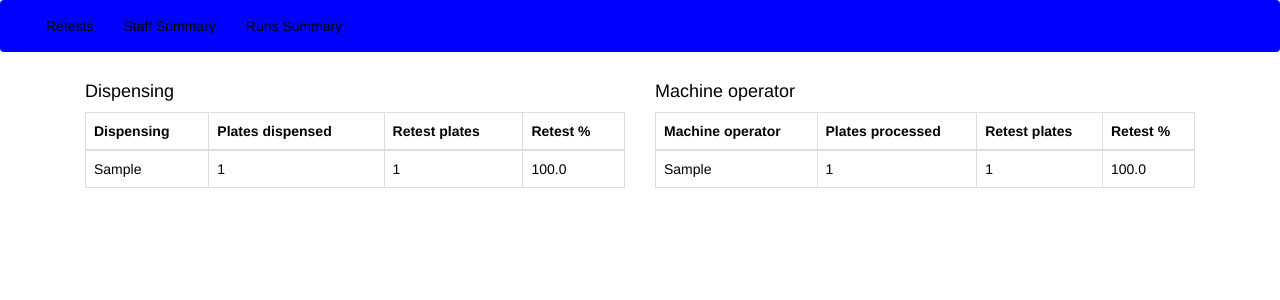
After one commit to lootfee/extraction, a Flask app: page /staff_summary in a window 1280 px wide. The commit adds this page. Shown: the top 300 px of the page. Run offline with Flask 2, Linux system fonts and the light colour scheme; tables that the repository leaves empty hold one stand-in row (values such as "Sample post"); some libraries are stand-ins or nearby versions.

Commit message:
added staff summary and runs summary

```diff
--- a/app/routes.py
+++ b/app/routes.py
@@ -1,10 +1,10 @@
 from app import app, db
 from flask import render_template, flash, redirect, url_for
 from flask_login import current_user, login_user, logout_user, login_required
-from app.forms import LoginForm, StaffRegistrationForm, AdminRegistrationForm, EditStaffInfoForm, PrcessedSamplesForm, RegisterStationsForm, RegisterShiftForm, FilterPlateDateForm, UploadFileForm
-from app.models import User, Member, ProcessedSamples, Station, Shift, AssignedMemberToStations, AssignedMemberToShift, Retests
+from app.forms import LoginForm, StaffRegistrationForm, AdminRegistrationForm, EditStaffInfoForm, PrcessedSamplesForm, RegisterStationsForm, RegisterShiftForm, FilterPlateDateForm, RetestFileForm, RunSummaryFileForm
+from app.models import User, Member, ProcessedSamples, Station, Shift, AssignedMemberToStations, AssignedMemberToShift, Retests, RunSummary, RunSummary1
 import os
-from datetime import date, datetime
+from datetime import date, datetime, timedelta
 from sqlalchemy.sql import func
 import random
 import psycopg2
@@ -267,10 +267,10 @@ def admin():
 
 @app.route('/data_uploads', methods=['GET', 'POST'])
 def data_uploads():
-	form = UploadFileForm()
+	form = RetestFileForm()
 	if form.validate_on_submit():
 		#filename = secure_filename(form.fileContents.data.filename)
-		filestream =  form.file_name.data
+		filestream =  form.retest_file_name.data
 		filestream.seek(0)#read file without saving
 		names = ['sample_id', 'plate_id', 'well', 'fam', 'vic', 'analyst', 'retest_type', 'reason', 'remarks', 'admin_comment']
 		dataset = concat((chunk for chunk in read_csv(filestream, names=names, chunksize=10000, keep_default_na=False)))#read_csv(file_loc, chunksize=1000, sep='\n')
@@ -299,7 +299,70 @@ def data_uploads():
 							db.session.commit()
 			except KeyError:
 				pass
-	return render_template('data_upload.html', form=form)
+
+	form2 = RunSummaryFileForm()
+	if form2.validate_on_submit():
+		filestream2 =  form2.run_summary_file_name.data
+		filestream2.seek(0)#read file without saving
+		names2 = ['plate_id', 'shift', 'date', 'blank_lot', 'pc_lot', 'extraction_operator', 'dispensing_start', 'dispensing_end', 'sample_qty', 'extraction_rgt_lot', 'mlb_load_time', 'machine_id', 'plate_load_time', 'qpcr_mix_lot', 'mgisp_tips_lot', 'machine_operator', 'dispensing', 'verifier']
+		dataset2 = concat((chunk for chunk in read_csv(filestream2, names=names2, chunksize=10000, keep_default_na=False)))
+		for i in range(1, len(dataset2)):
+			try:
+				if dataset2.loc[i, 'extraction_operator'] != '':
+					extraction_operator_ = dataset2.loc[i, 'extraction_operator'].replace(' ', '/')
+					extraction_operator = extraction_operator_.split('/')
+					dataset2.loc[i, 'dispensing'] = extraction_operator[0]
+					try:
+						dataset2.loc[i, 'verifier'] = extraction_operator[1]
+					except IndexError:
+						pass
+
+				if dataset2.loc[i, 'dispensing_start'] != '':
+					dispensing_start_ = dataset2.loc[i, 'dispensing_start'].replace('A', '').replace('a', '').replace('P', '').replace('p', '').replace('M', '').replace('m', '').replace(' ', '')
+					try:
+						dispensing_start = datetime.strptime(dispensing_start_, '%I:%M')
+						dataset2.loc[i, 'dispensing_start'] = dispensing_start.time()
+					except ValueError:
+						dataset2.loc[i, 'dispensing_start'] = ''
+
+				if dataset2.loc[i, 'dispensing_end'] != '':
+					dispensing_end_ = dataset2.loc[i, 'dispensing_end'].replace('A', '').replace('a', '').replace('P', '').replace('p', '').replace('M', '').replace('m', '').replace(' ', '')
+					try:
+						dispensing_end = datetime.strptime(dispensing_end_, '%I:%M')
+						dataset2.loc[i, 'dispensing_end'] = dispensing_end.time()
+					except ValueError:
+						dataset2.loc[i, 'dispensing_end'] = ''
+
+				if dataset2.loc[i, 'plate_load_time'] != '':
+					plate_load_time_ = dataset2.loc[i, 'plate_load_time'].replace('A', '').replace('a', '').replace('P', '').replace('p', '').replace('M', '').replace('m', '').replace(' ', '')
+					try:
+						plate_load_time = datetime.strptime(plate_load_time_, '%I:%M')
+						dataset2.loc[i, 'plate_load_time'] = plate_load_time.time()
+					except ValueError:
+						dataset2.loc[i, 'plate_load_time'] = ''
+
+				if dataset2.loc[i, 'mlb_load_time'] != '':
+					mlb_load_time_ = dataset2.loc[i, 'mlb_load_time'].replace('A', '').replace('a', '').replace('P', '').replace('p', '').replace('M', '').replace('m', '').replace(' ', '')
+					try:
+						mlb_load_time = datetime.strptime(mlb_load_time_, '%I:%M')
+						dataset2.loc[i, 'mlb_load_time'] = mlb_load_time.time()
+					except ValueError:
+						dataset2.loc[i, 'mlb_load_time'] = ''
+
+				run_summary_query = RunSummary1.query.filter_by(plate_id=dataset2.loc[i, 'plate_id'], shift=dataset2.loc[i, 'shift'], dispensing_start=dataset2.loc[i, 'dispensing_start'], plate_load_time=dataset2.loc[i, 'plate_load_time']).first()
+				if not run_summary_query:
+					try:
+						run_summary = RunSummary1(plate_id=dataset2.loc[i, 'plate_id'], shift=dataset2.loc[i, 'shift'], blank_lot=dataset2.loc[i, 'blank_lot'], pc_lot=dataset2.loc[i, 'pc_lot'], sample_dispensing=dataset2.loc[i, 'dispensing'], verifier=dataset2.loc[i, 'verifier'], dispensing_start=dataset2.loc[i, 'dispensing_start'], dispensing_finish=dataset2.loc[i, 'dispensing_end'], sample_qty=dataset2.loc[i, 'sample_qty'], extraction_rgt_lot=dataset2.loc[i, 'extraction_rgt_lot'], machine_id=dataset2.loc[i, 'machine_id'], plate_load_time=dataset2.loc[i, 'plate_load_time'], mlb_load_time=dataset2.loc[i, 'mlb_load_time'], qpcr_mix_lot=dataset2.loc[i, 'qpcr_mix_lot'], mgisp_tips_lot=dataset2.loc[i, 'mgisp_tips_lot'], machine_operator=dataset2.loc[i, 'machine_operator'])
+						db.session.add(run_summary)
+						db.session.commit()
+					except Exception as error:
+						db.session.rollback()
+
+			except KeyError:
+				pass
+
+		print(dataset2[['mlb_load_time']].head(50))
+	return render_template('data_upload.html', form=form, form2=form2)
 
 
 @app.route('/retests', methods=['GET', 'POST'])
@@ -332,7 +395,8 @@ def retests():
 						db.session.commit()'''
 	#print(type(sample_id), sample_id, type(plate_id), plate_id, type(well), well, type(fam), fam, type(vic), vic, type(analyst), analyst, type(retest_type), retest_type)
 	retest_datas = Retests.query.all()
-	sample_ids = [rd.sample_id for rd in retest_datas]
+
+	#sample_ids = [rd.sample_id for rd in retest_datas]
 	plate_ids = [rd.plate_id for rd in retest_datas]
 	plate_date = set([pi.split('-', 1)[0] for pi in plate_ids])
 	plate_date_list_ = []
@@ -351,14 +415,69 @@ def retests():
 		well_group.well_count = Retests.query.filter_by(well=well_group.well).count()
 		#print(well_group.well, well_group.well_count)
 
+	max_wellcount = max([well_group.well_count for well_group in retests_well_group])
+
+
 	fpd_form = FilterPlateDateForm()
 	fpd_form.plate_date.choices = [''] + plate_date_list
 	if fpd_form.validate_on_submit():
 		return redirect(url_for('retests_plate_date', plate_date=fpd_form.plate_date.data))
-	max_wellcount = max([well_group.well_count for well_group in retests_well_group])
+
 	return render_template('retests.html', retests_well_group=retests_well_group, max_wellcount=max_wellcount, plate_date_list=plate_date_list, fpd_form=fpd_form, pd_count_list=pd_count_list)
 
 
+@app.route('/staff_summary', methods=['GET', 'POST'])
+def staff_summary():
+	retest_plate_group = Retests.query.group_by(Retests.plate_id).all()
+
+	#dispensing
+	retest_dispense_group = RunSummary1.query.group_by(RunSummary1.sample_dispensing).all()
+	for rdg in retest_dispense_group:
+		rdg.dispense_count = RunSummary1.query.filter_by(sample_dispensing=rdg.sample_dispensing).count()
+		rdg.plates = RunSummary1.query.filter_by(sample_dispensing=rdg.sample_dispensing).all()
+
+		rdg.retest_count = 0
+		for rc in rdg.plates:
+			for rd in retest_plate_group:
+				if rc.plate_id == rd.plate_id:
+					rdg.retest_count += 1
+
+
+	#machine operator
+	retest_operator_group = RunSummary1.query.group_by(RunSummary1.machine_operator).all()
+	for rog in retest_operator_group:
+		rog.processed_count = RunSummary1.query.filter_by(machine_operator=rog.machine_operator).count()
+		rog.plates = RunSummary1.query.filter_by(machine_operator=rog.machine_operator).all()
+
+		rog.retest_count = 0
+		for rc in rog.plates:
+			for rd in retest_plate_group:
+				if rc.plate_id == rd.plate_id:
+					rog.retest_count += 1
+
+
+
+	return render_template('summary.html', retest_dispense_group=retest_dispense_group, retest_operator_group=retest_operator_group)
+
+
+@app.route('/run_summary', methods=['GET', 'POST'])
+def run_summary():
+	retest_plate_group = Retests.query.group_by(Retests.plate_id).all()
+	#summary_plate_group = RunSummary1.query.group_by(RunSummary1.plate_id).all()
+
+	#run summary
+	for rtp in retest_plate_group:
+		rtp.summary = RunSummary1.query.filter_by(plate_id=rtp.plate_id).all()
+		for rs in rtp.summary:
+			rs.dispense_time = datetime.combine(date.today(), rs.dispensing_finish) - datetime.combine(date.today(), rs.dispensing_start)
+			#print(type(rs.dispense_time))
+			#if rs.dispense_time < timedelta(0, 0, 0):
+				#rs.dispense_time = datetime.combine(date.today() + timedelta(days=1), rs.dispensing_finish) - datetime.combine(date.today(), rs.dispensing_start)
+			rs.dispense_to_load_time = datetime.combine(date.today(), rs.plate_load_time) - datetime.combine(date.today(), rs.dispensing_finish)
+			#if rs.dispense_to_load_time < timedelta(hours=1):
+			#rs.dispense_to_load_time = datetime.combine(date.today() + timedelta(hours=1), rs.plate_load_time) - datetime.combine(date.today() + timedelta(hours=1), rs.dispensing_finish)
+
+	return render_template('run_summary.html', retest_plate_group=retest_plate_group)
 
 
 @app.route('/retests/<plate_date>', methods=['GET', 'POST'])
--- a/app/templates/base.html
+++ b/app/templates/base.html
@@ -18,13 +18,19 @@
 				<span class="icon-bar"></span>
 				<span class="icon-bar"></span>
 			</button>
-			 <a class="navbar-brand" href="{{url_for('index')}}">Home</a>
+			 <!--a class="navbar-brand" href="{{url_for('index')}}">Home</a-->
 		</div>
 
 		<div class="collapse navbar-collapse" id="navbarNav">
 		  <ul class="nav navbar-nav">
 			<li class="nav-item">
 			  <a class="nav-link" href="{{ url_for('retests')}}">Retests</a>
+			</li>
+			<li class="nav-item">
+			  <a class="nav-link" href="{{ url_for('staff_summary')}}">Staff Summary</a>
+			</li>
+			<li class="nav-item">
+			  <a class="nav-link" href="{{ url_for('run_summary')}}">Runs Summary</a>
 			</li>
 			<!--li class="nav-item">
 			  <a class="nav-link" href="{{ url_for('admin_login')}}">Admin</a>
--- a/app/templates/retests.html
+++ b/app/templates/retests.html
@@ -28,11 +28,12 @@
 		</div>
     </div>
 	<div class="row">
-		<div class="col">
+		<div class="col-lg-12 col-md-12 col-sm-12 col-xs-12">
 			<div id="retestCountChart"></div>
 		</div>
 	</div>
-</div>
+
+
 
 {% endblock %}
 
--- /dev/null
+++ b/app/templates/summary.html
@@ -0,0 +1,64 @@
+{% extends "base.html" %}
+{% import 'bootstrap/wtf.html' as wtf %}
+
+{% block app_content %}
+<div class="container-fluid">
+	<div class="row">
+		<div class="col-lg-6 col-md-6 col-sm-12 col-xs-12">
+			<div >
+				<h4>Dispensing</h4>
+				<table class="table table-bordered table-hover">
+					<thead>
+						<th>Dispensing</th>
+						<th>Plates dispensed</th>
+						<th>Retest plates</th>
+						<th>Retest %</th>
+					</thead>
+					<tbody>
+						{% for rdg in retest_dispense_group %}
+						<tr>
+							<td>{{ rdg.sample_dispensing }}</td>
+							<td>{{ rdg.dispense_count }}</td>
+							<td>{{ rdg.retest_count }}</td>
+							<td>{{ ((rdg.retest_count/rdg.dispense_count)*100)|round(1) }}</td>
+						</tr>
+						{% endfor %}
+					</tbody>
+				</table>
+			</div>
+		</div>
+
+		<div class="col-lg-6 col-md-6 col-sm-12 col-xs-12">
+			<div >
+				<h4>Machine operator</h4>
+				<table class="table table-bordered table-hover">
+					<thead>
+						<th>Machine operator</th>
+						<th>Plates processed</th>
+						<th>Retest plates</th>
+						<th>Retest %</th>
+					</thead>
+					<tbody>
+						{% for rog in retest_operator_group %}
+						<tr>
+							<td>{{ rog.machine_operator }}</td>
+							<td>{{ rog.processed_count }}</td>
+							<td>{{ rog.retest_count }}</td>
+							<td>{{ ((rog.retest_count/rog.processed_count)*100)|round(1) }}</td>
+						</tr>
+						{% endfor %}
+					</tbody>
+				</table>
+			</div>
+		</div>
+	</div>
+</div>
+
+{% endblock %}
+
+{% block scripts %}
+{{ super() }}
+<script>
+
+</script>
+{% endblock %}
```
Also changed, not shown: app/forms.py (+8 -3 lines), app/models.py (+40 -0 lines), app/templates/data_upload.html (+24 -2 lines), app/templates/run_summary.html (added, +43 -0 lines), migrations/versions/1ac26741acf4_added_run_summary_model.py (added, +47 -0 lines), migrations/versions/711de999f78b_run_summary_model_fotime_only.py (added, +47 -0 lines).
